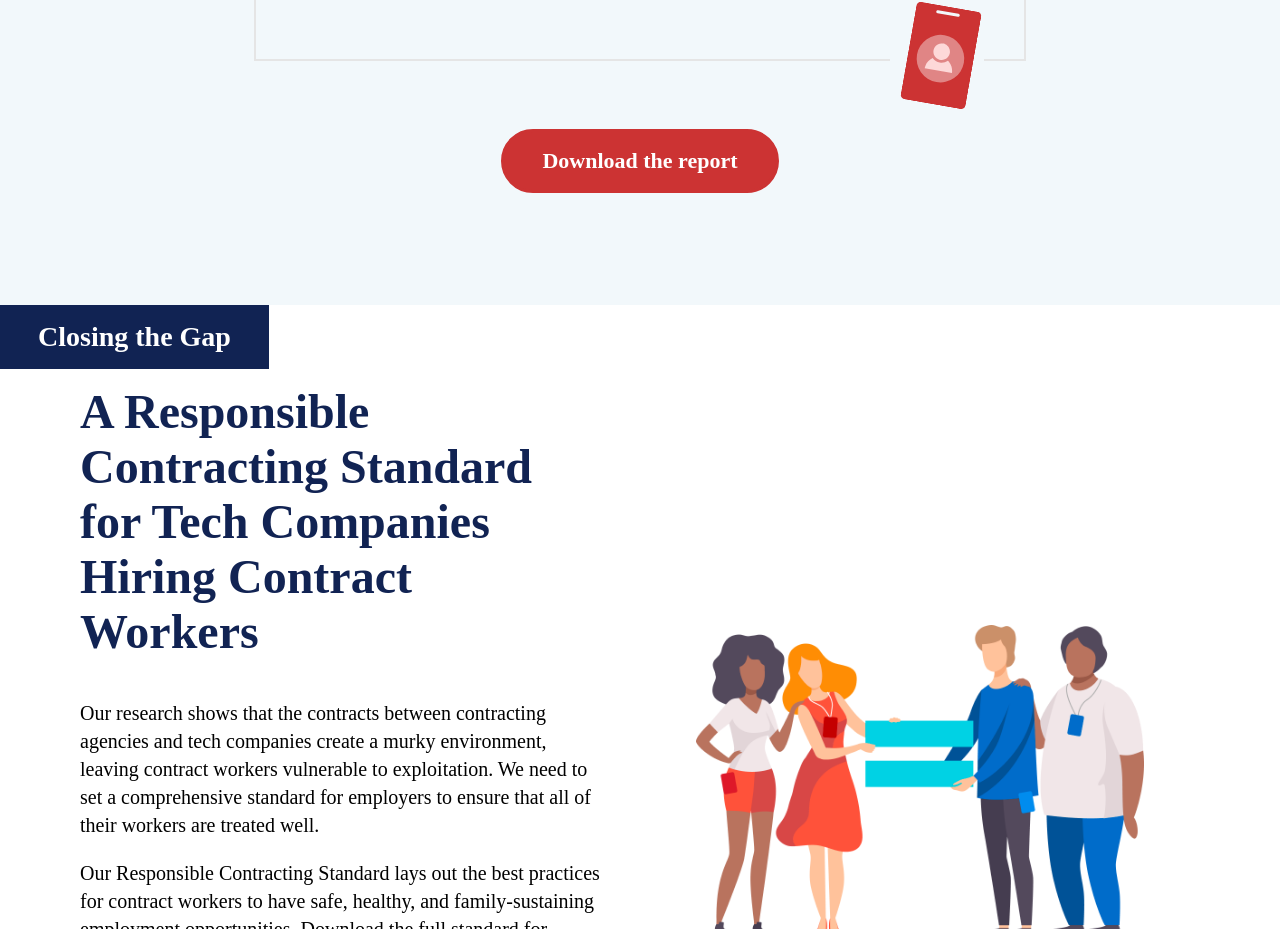
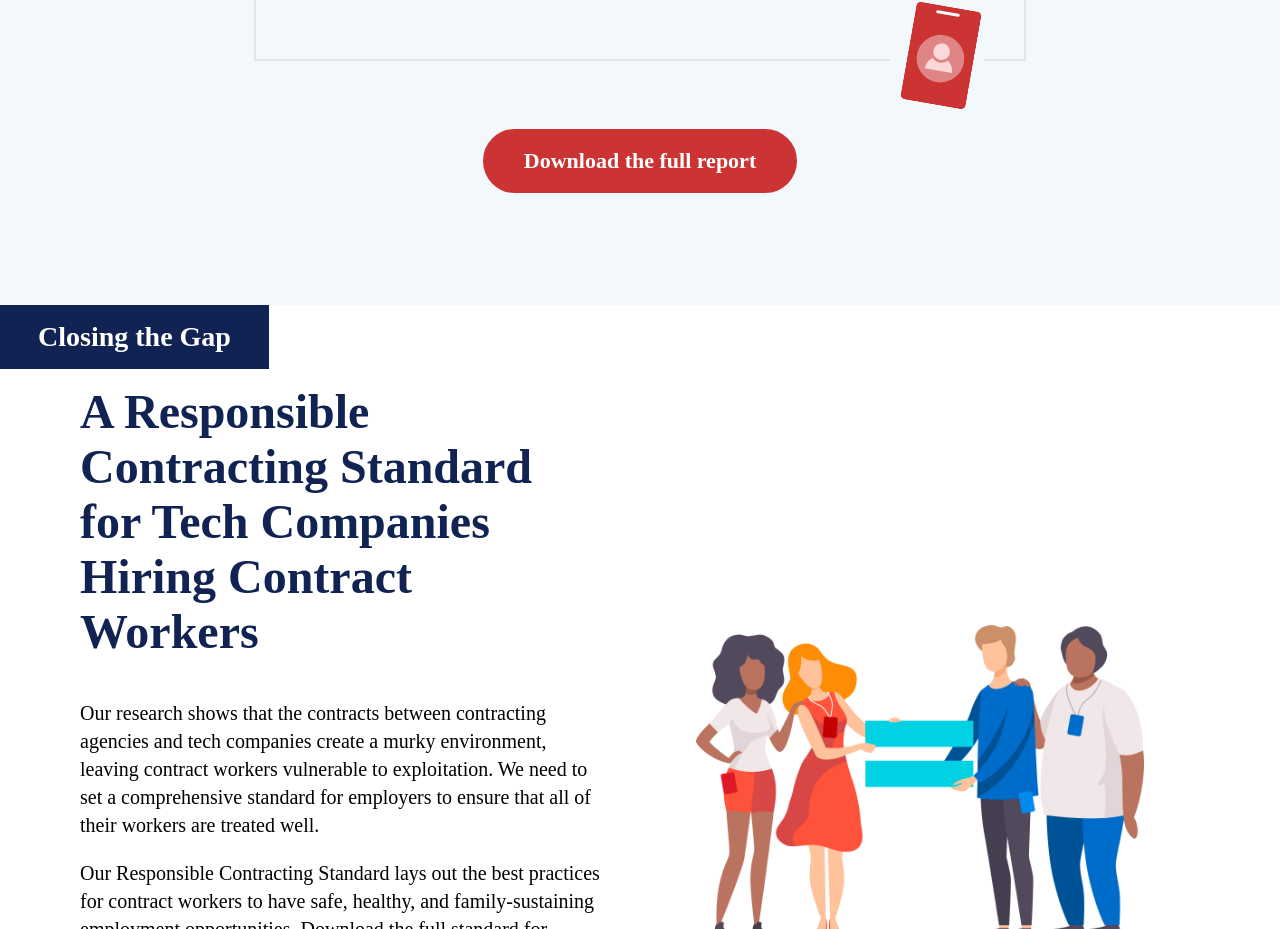
Before and after one commit to techequitycollaborative/cwdp, a React (Create React App) app: page / in a window 1280 px wide. Shown: the part 3955-4884 px from the top of the page. Built offline with nearby package versions, Linux system fonts and the light colour scheme; a web font is replaced by a local one.

Commit message:
changed button label

```diff
--- a/src/sections/at-glance/AtGlanceDesktop.jsx
+++ b/src/sections/at-glance/AtGlanceDesktop.jsx
@@ -1,7 +1,7 @@
 /** @jsxImportSource @emotion/react */
 import {
   atGlanceCopy,
-  landingSectionCopy,
+  insideDisparitiesCopy,
   contractorBadgeSvg,
   contractorBadgesSmSvg,
   contractorBadgesMdSvg,
@@ -339,8 +339,8 @@ const AtGlanceDesktop = () => (
     <Quote fullWidth author={atGlanceCopy.quote.author} text={atGlanceCopy.quote.text} background="dark" />
     <div css={styles.buttonWrapper}>
       <Button
-        text={landingSectionCopy.downloadButton.label}
-        url={landingSectionCopy.downloadButton.url}
+        text={insideDisparitiesCopy.button.label}
+        url={insideDisparitiesCopy.button.url}
       />
     </div>
   </div>
--- a/src/sections/at-glance/AtGlanceMobile.jsx
+++ b/src/sections/at-glance/AtGlanceMobile.jsx
@@ -1,7 +1,7 @@
 /** @jsxImportSource @emotion/react */
 import {
   atGlanceCopy,
-  landingSectionCopy,
+  insideDisparitiesCopy,
   contractorBadgeSvg,
   contractorBadgesSmSvg,
   contractorBadgesMdSvg,
@@ -361,8 +361,8 @@ const AtGlanceMobile = () => (
     <Quote author={atGlanceCopy.quote.author} text={atGlanceCopy.quote.text} background="dark" />
     <div css={styles.buttonWrapper}>
       <Button
-        text={landingSectionCopy.downloadButton.label}
-        url={landingSectionCopy.downloadButton.url}
+        text={insideDisparitiesCopy.button.label}
+        url={insideDisparitiesCopy.button.url}
       />
     </div>
   </div>
```
